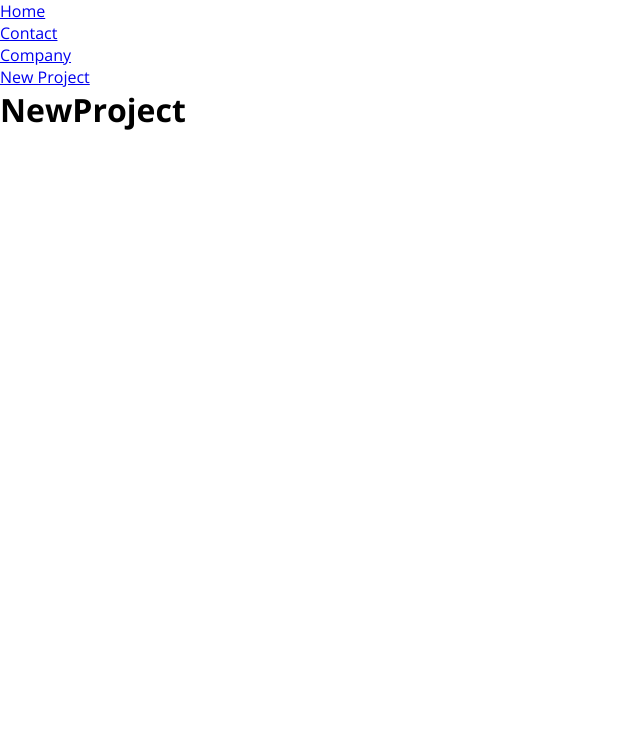
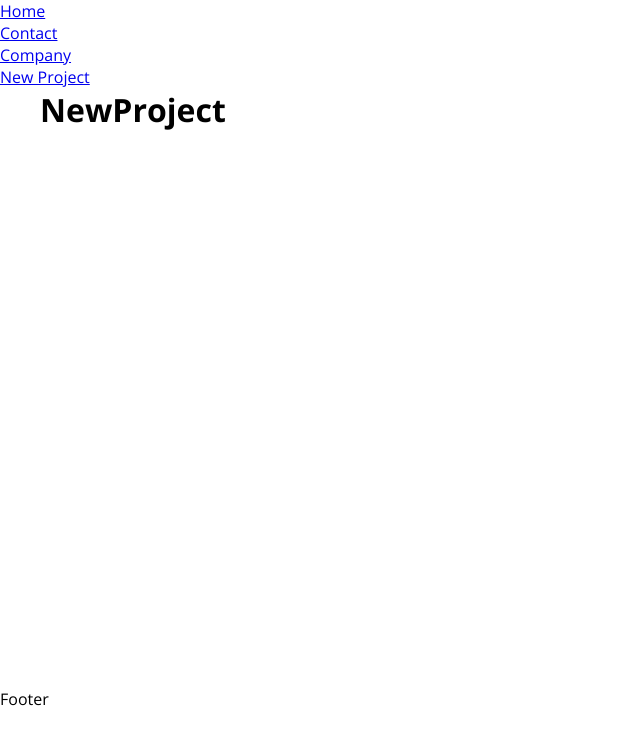
Before and after one commit to gabrielassanuma/react_freelanceadminproject, a React (Create React App) app: page /newproject in a window 1280 px wide. Shown: the top 744 px of the page, without its empty margins (0-640 px from the left). Built offline with nearby package versions, Linux system fonts and the light colour scheme.

Commit message:
added styles and basic homepage setup

```diff
--- a/src/App.js
+++ b/src/App.js
@@ -17,7 +17,7 @@ function App() {
           <li><Link to='/newproject'>New Project</Link></li>
         </ul>
       </nav>
-      <Container>
+      <Container customClass="minHeight">
         <Routes>
           <Route exact path="/" element={<Home />} />
           <Route exact path="/contact" element={<Contact />} />
@@ -25,6 +25,7 @@ function App() {
           <Route exact path="/newproject" element={<NewProject />} />
         </Routes>
       </Container>
+      <p>Footer</p>
     </Router>
   );
 }
--- a/src/components/layout/Container.js
+++ b/src/components/layout/Container.js
@@ -1,5 +1,7 @@
+import styles from './Container.module.css'
+
 function Container(props) {
-  return <div>{props.children}</div>
+  return <div className={`${styles.container} ${styles[props.customClass]}`}>{props.children}</div>
 }
 
 export default Container
--- /dev/null
+++ b/src/components/layout/Container.module.css
@@ -0,0 +1,11 @@
+.container {
+  width: 1200px;
+  display: flex;
+  justify-content: space-between;
+  margin: 0 auto;
+  flex-wrap: wrap;
+}
+
+.minHeight {
+  min-height: 75vh;
+}
```
